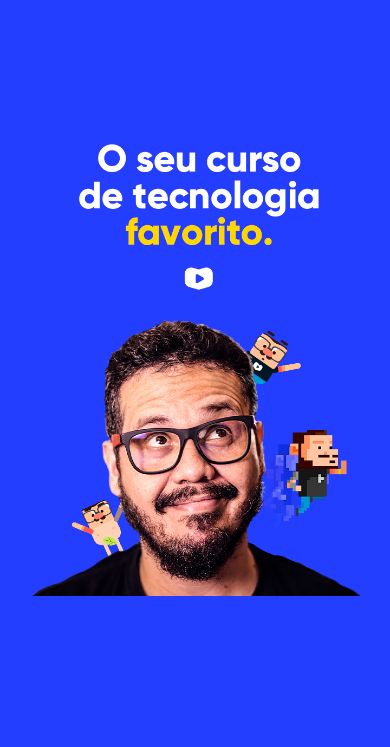
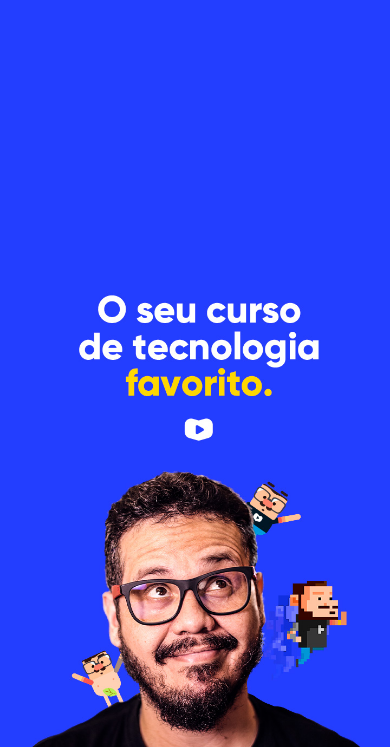
Before and after one commit to LeoSousa155/HTMLeCSS, a plain HTML site: page Modulo4/exercicios/ex026/mq002/index.html in a window 390 px wide. Shown: the part 97-844 px from the top of the page. Drawn offline with Linux system fonts and the light colour scheme; files whose address does not match are found by name.

Commit message:
exercicio media query 004

```diff
--- a/Modulo4/exercicios/ex026/mq002/estilos/retrato.css
+++ b/Modulo4/exercicios/ex026/mq002/estilos/retrato.css
@@ -4,5 +4,5 @@
 
 body {
     background-image: url("../imagens/cev-portrait.jpg");
-    background-position: center bo;
+    background-position: center bottom;
 }
```
Also changed, not shown: Modulo4/exercicios/ex026/mq004/index.html (added, +11 -0 lines), Modulo4/exercicios/ex026/mq002/imagens/cev-landscape.jpg (added), Modulo4/exercicios/ex026/mq002/imagens/cev-portrait.jpg (added), Modulo4/exercicios/ex026/mq003/imagens/cev-landscape.jpg (added), Modulo4/exercicios/ex026/mq003/imagens/cev-portrait.jpg (added), Modulo4/exercicios/ex026/mq004/imagens/back-pc.jpg (added), Modulo4/exercicios/ex026/mq004/imagens/back-phone.jpg (added), Modulo4/exercicios/ex026/mq004/imagens/back-print.jpg (added), Modulo4/exercicios/ex026/mq004/imagens/back-tablet.jpg (added), Modulo4/exercicios/ex026/mq004/imagens/back-tv.jpg (added), Modulo4/exercicios/ex026/mq004/imagens/icon-pc.png (added), Modulo4/exercicios/ex026/mq004/imagens/icon-phone.png (added), Modulo4/exercicios/ex026/mq004/imagens/icon-print.png (added), Modulo4/exercicios/ex026/mq004/imagens/icon-tablet.png (added), 1 more files.
